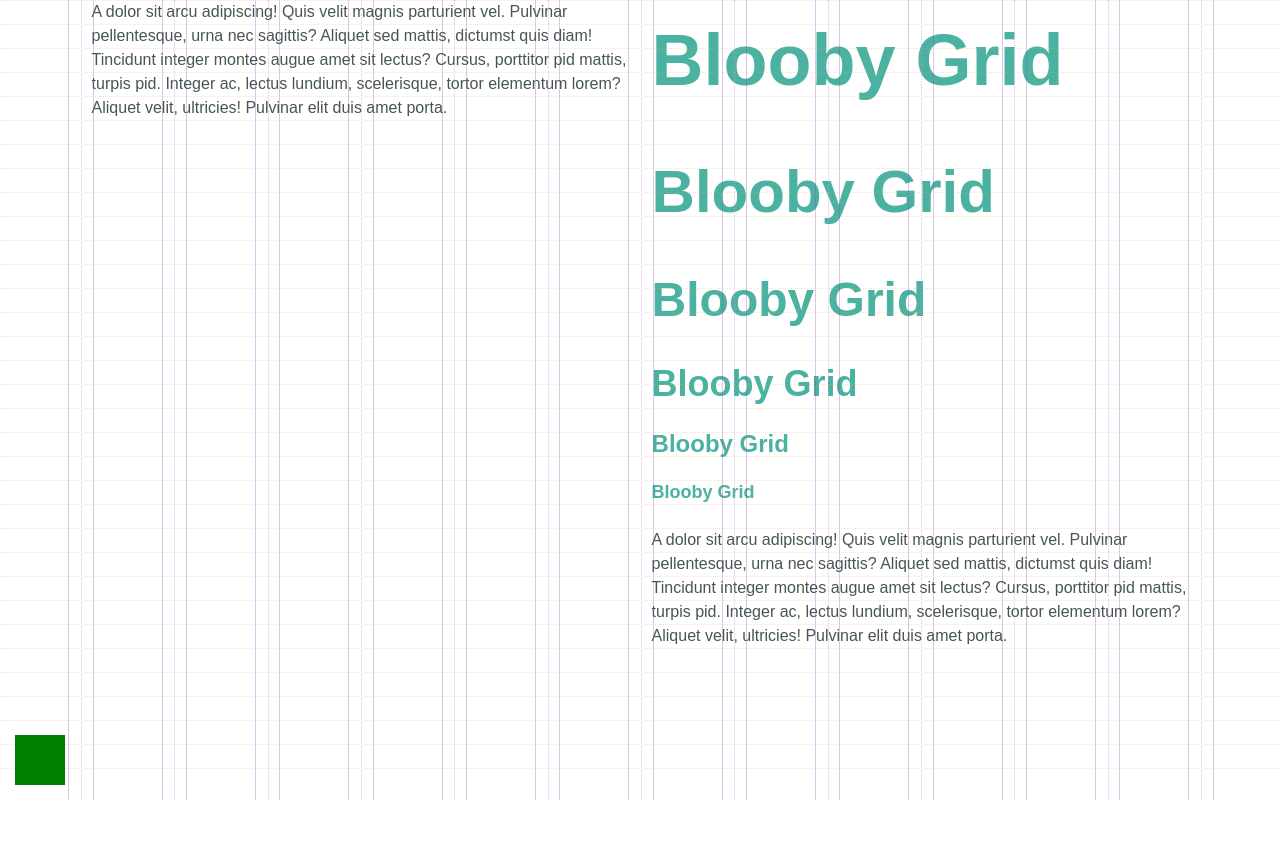
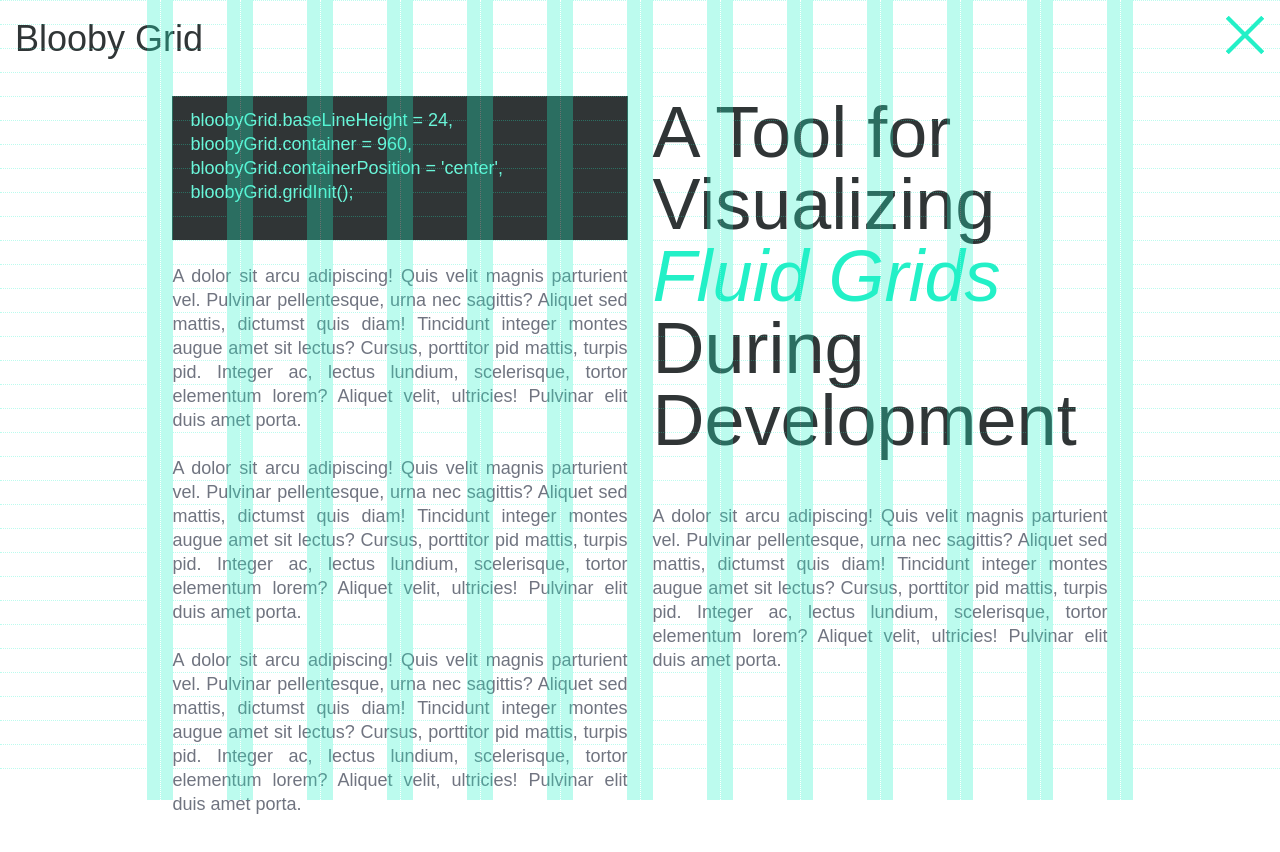
Before and after one commit to Reklino/blooby-grid, a website: page demo/index.html in a window 1280 px wide. Before the commit the page ends 800 px from the top, so only its background shows below. Drawn offline with Linux system fonts and the light colour scheme.

Commit message:
Start the stylin

```diff
--- /dev/null
+++ b/Gruntfile.js
@@ -0,0 +1,4 @@
+module.exports = function(grunt) {
+
+
+};
--- a/demo/index.html
+++ b/demo/index.html
@@ -1,5 +1,6 @@
 <html>
 <head>
+	<link rel="stylesheet" type="text/css" href="stylesheets/sass/blooby-grid.css">
 	<link rel="stylesheet" type="text/css" href="stylesheets/sass/screen.css">
 	<script src="//use.typekit.net/hro1cmg.js"></script>
 	<script>try{Typekit.load();}catch(e){}</script>
@@ -7,19 +8,30 @@
 </head>
 <body>
 
+	<nav id="main-nav">
+	    <h4 class="logo">Blooby Grid</h4>
+	</nav>
+
 	<main class="container">
 		<div class="col-6">
+			<pre>
+bloobyGrid.baseLineHeight = 24,
+bloobyGrid.container = 960,
+bloobyGrid.containerPosition = 'center',
+bloobyGrid.gridInit();
+			</pre>
+			<p>
+				A dolor sit arcu adipiscing! Quis velit magnis parturient vel. Pulvinar pellentesque, urna nec sagittis? Aliquet sed mattis, dictumst quis diam! Tincidunt integer montes augue amet sit lectus? Cursus, porttitor pid mattis, turpis pid. Integer ac, lectus lundium, scelerisque, tortor elementum lorem? Aliquet velit, ultricies! Pulvinar elit duis amet porta.
+			</p>
+			<p>
+				A dolor sit arcu adipiscing! Quis velit magnis parturient vel. Pulvinar pellentesque, urna nec sagittis? Aliquet sed mattis, dictumst quis diam! Tincidunt integer montes augue amet sit lectus? Cursus, porttitor pid mattis, turpis pid. Integer ac, lectus lundium, scelerisque, tortor elementum lorem? Aliquet velit, ultricies! Pulvinar elit duis amet porta.
+			</p>
 			<p>
 				A dolor sit arcu adipiscing! Quis velit magnis parturient vel. Pulvinar pellentesque, urna nec sagittis? Aliquet sed mattis, dictumst quis diam! Tincidunt integer montes augue amet sit lectus? Cursus, porttitor pid mattis, turpis pid. Integer ac, lectus lundium, scelerisque, tortor elementum lorem? Aliquet velit, ultricies! Pulvinar elit duis amet porta.
 			</p>
 		</div>
 		<div class="col-6">
-			<h1>Blooby Grid</h1>
-			<h2>Blooby Grid</h2>
-			<h3>Blooby Grid</h3>
-			<h4>Blooby Grid</h4>
-			<h5>Blooby Grid</h5>
-			<h6>Blooby Grid</h6>
+			<h1>A Tool for Visualizing <span class="italic">Fluid Grids</span> During Development</h1>
 			<p>
 				A dolor sit arcu adipiscing! Quis velit magnis parturient vel. Pulvinar pellentesque, urna nec sagittis? Aliquet sed mattis, dictumst quis diam! Tincidunt integer montes augue amet sit lectus? Cursus, porttitor pid mattis, turpis pid. Integer ac, lectus lundium, scelerisque, tortor elementum lorem? Aliquet velit, ultricies! Pulvinar elit duis amet porta.
 			</p>
@@ -29,25 +41,25 @@
 <script src="../src/blooby-grid.js"></script>
 <script>
 	bloobyGrid.baseLineHeight    = 24,
-	bloobyGrid.container         = 1120,
+	bloobyGrid.container         = 960,
 	bloobyGrid.containerPosition = 'center',
 	bloobyGrid.breaks = [
 	    {
 	        point : "(min-width: 800px)",
 	        columns : 12,
-	        gutters : .25,
+	        gutters : .33,
 	        baseLineHeight : 24
 	    },
 	    {
 	        point : "(min-width: 500px)",
 	        columns : 6,
-	        gutters : .25,
+	        gutters : .33,
 	        baseLineHeight : 28
 	    },
 	    {
 	        point : "(min-width: 300px)",
 	        columns : 3,
-	        gutters : .25,
+	        gutters : .33,
 	        baseLineHeight : 24
 	    }
 	];
--- /dev/null
+++ b/demo/sass/sass/blooby-grid.scss
@@ -0,0 +1,120 @@
+@import "compass/css3/transform";
+@import "compass/css3/transition";
+
+$default-transition-duration: 0.3s;
+$default-transition-function: cubic-bezier(.3,.53,0,1);
+
+$color1: #23f0c7;
+
+#grid {
+    @include transition;
+    overflow: hidden;
+    position: absolute;
+    top: 0;
+    left: 0;
+    width: 100%;
+    height: 100%;
+    pointer-events: none;
+}
+
+#grid-container {
+    position: relative;
+    width: 100%;
+    height: 100%;
+    div {
+        @include transition;
+        background: $color1;
+        position: absolute;
+        width: 0;
+        height: 100%;
+        &:before {
+            opacity: 1;
+            content:'';
+            position: absolute;
+            width: 0;
+            border-right: 1px dotted white;
+            height: 100%;
+        }
+    }
+}
+
+#grid-line-container {
+    position: absolute;
+    width: 100%;
+    height: 100%;
+    div {
+        border-top: 1px dotted $color1;
+        position: absolute;
+        width: 100%;
+        height: 0;
+    }
+}
+
+.grid-hidden {
+    #grid-container {
+        div {
+            padding: 0% !important;
+            &:before {
+                opacity: 0;
+            }
+        }
+    }
+    #grid-line-container {
+        div {
+            opacity: 0;
+        }
+    }
+}
+
+$grid-switch-size: 40px;
+
+#grid-switch {
+    cursor: pointer;
+    position: fixed;
+    width: $grid-switch-size;
+    height: $grid-switch-size;
+    top: 15px;
+    right: 15px;
+    i {
+        @include transition;
+        position: absolute;
+        width: 4px;
+        margin-left: -2px;
+        height: $grid-switch-size;
+        background: $color1;
+    }
+    i:first-child {
+        height: $grid-switch-size*1.25;
+        @include transform(translate($grid-switch-size/2, -$grid-switch-size/8) rotate(45deg));
+    }
+    i:nth-child(2) {
+        height: $grid-switch-size*1.25;
+        @include transform(translate($grid-switch-size/2, -$grid-switch-size/8) rotate(45deg));
+    }
+    i:nth-child(3) {
+        height: $grid-switch-size*1.25;
+        @include transform(translate($grid-switch-size/2, -$grid-switch-size/8) rotate(-45deg));
+    }
+    i:nth-child(4) {
+        height: $grid-switch-size*1.25;
+        @include transform(translate($grid-switch-size/2, -$grid-switch-size/8) rotate(-45deg));
+    }
+    &.grid-hidden {
+        i:first-child {
+            height: $grid-switch-size;
+            @include transform(translate($grid-switch-size*0.25, 0px));
+        }
+        i:nth-child(2) {
+            height: $grid-switch-size;
+            @include transform(translate($grid-switch-size*0.5, 0px));
+        }
+        i:nth-child(3) {
+            height: $grid-switch-size;
+            @include transform(translate($grid-switch-size*0.75, 0px));
+        }
+        i:nth-child(4) {
+            height: $grid-switch-size;
+            @include transform(translate($grid-switch-size*1, 0px));
+        }
+    }
+}
--- a/demo/sass/sass/screen.scss
+++ b/demo/sass/sass/screen.scss
@@ -4,19 +4,30 @@
  * <link href="/stylesheets/screen.css" media="screen, projection" rel="stylesheet" type="text/css" /> */
 
 @import "compass/reset";
+@import "compass/css3/selection";
+@import "compass/css3/transform";
+@import "compass/css3/transition";
 @import "susy";
 
 /*============================
 =            Vars            =
 ============================*/
 
-$body: #475654;
+$body: #707480;
+$header: #303536;
 $background: #FFF;
 $color1: #23f0c7;
 $color2: #4bb1a0;
 $color3: #159e81;
 $color4: #6cf2d4;
 $color5: #0f705e;
+
+$headerStack: "jubilat", sans-serif;
+$bodyStack: "freight-sans-pro", sans-serif;
+
+$default-transition-duration: 0.3s;
+$default-transition-function: cubic-bezier(.3,.53,0,1);
+
 
 /*-----  End of Vars  ------*/
 
@@ -28,9 +39,9 @@ $color5: #0f705e;
 
 $susy: (
     columns: 12,
-    gutters: .33,
+    gutters: .45,
     gutter-position: inside,
-    container: 1120px
+    container: 960px
 );
 $line: 24px;
 
@@ -88,18 +99,26 @@ $line: 24px;
 =            Typography            =
 ==================================*/
 body {
-	font-family: "brandon-grotesque",sans-serif;
+	font-family: $bodyStack;
 	font-style: normal;
-	font-weight: 400;
+	font-weight: 300;
 	background: $background;
 	color: $body;
-	font-size: 16px;
+	font-size: 18px;
 }
-h1, h2, h3, h4, h5, h6 { font-weight: 700; color: $color2; }
+
+* { @include selection(darken($color1, 10), #fff) }
+
+.italic {
+    font-style: italic;
+    color: $color1;
+}
+
+h1, h2, h3, h4, h5, h6 { font-weight: 100; color: $header; font-family: $headerStack; }
 h1 {
 	font-size: 72px;
-	line-height: $line*5;
-	margin-bottom: $line;
+	line-height: $line*3;
+	margin-bottom: $line*2;
 }
 h2 {
 	font-size: 60px;
@@ -126,8 +145,42 @@ h6 {
 	line-height: $line;
 	margin-bottom: $line;
 }
+
 p {
+    text-align: justify;
 	line-height: $line;
+    margin-bottom: $line;
+}
+
+pre {
+    float: left;
+    box-sizing: border-box;
+    width: 100%;
+    white-space: pre-wrap;
+    font-size: 1em;
+    line-height: $line;
+    color: lighten($color1, 15);
+    background: $header;
+    padding: $line/2 1em;
+    margin: 0 0 $line;
 }
 
 /*-----  End of Typography  ------*/
+
+
+/*==============================
+=            Layout            =
+==============================*/
+
+#main-nav {
+    position: fixed;
+    top: 0;
+    left: 0;
+    padding: 15px;
+}
+
+main {
+    padding: $line*4 0;
+}
+
+/*-----  End of Layout  ------*/
--- a/src/blooby-grid.js
+++ b/src/blooby-grid.js
@@ -37,6 +37,7 @@ var bloobyGrid = (function () {
     document.body.appendChild(grid);
 
     gridSwitch.id = 'grid-switch';
+    gridSwitch.innerHTML = '<i></i><i></i><i></i><i></i>'
     document.body.appendChild(gridSwitch);
 
     // redefine vars
@@ -47,6 +48,7 @@ var bloobyGrid = (function () {
 
     gridSwitch.addEventListener('click', function() {
         grid.classList.toggle('grid-hidden');
+        gridSwitch.classList.toggle('grid-hidden');
     })
 
 
@@ -127,73 +129,6 @@ var bloobyGrid = (function () {
 
             return style.sheet;
         })();
-        bG.sheet.insertRule("\
-            #grid {\
-                position: absolute;\
-                top: 0;\
-                left: 0;\
-                width: 100%;\
-                height: 100%;\
-                pointer-events: none;\
-            }\
-            ", 0);
-        bG.sheet.insertRule("\
-            #grid-container {\
-                position: relative;\
-                width: 100%;\
-                height: 100%;\
-            }\
-        ", 1);
-        bG.sheet.insertRule("\
-            #grid-container div {\
-                border: 1px solid " + bG.columnColor + ";\
-                border-width: 0 1px;\
-                position: absolute;\
-                width: 0;\
-                height: 100%;\
-            }\
-        ", 2);
-        bG.sheet.insertRule("\
-            #grid-container div:before {\
-                content:'';\
-                background-color:white;\
-                position: absolute;\
-                width: 0;\
-                border-right: 1px dotted " + bG.columnColor + ";\
-                height: 100%;\
-            }\
-        ", 3);
-        bG.sheet.insertRule("\
-            #grid-line-container {\
-                position: absolute;\
-                width: 100%;\
-                height: 100%;\
-            }\
-        ", 4);
-        bG.sheet.insertRule("\
-            #grid-line-container div {\
-                border-top: 1px dotted " + bG.lineColor + ";\
-                position: absolute;\
-                width: 100%;\
-                height: 0;\
-            }\
-        ", 5);
-        bG.sheet.insertRule("\
-            #grid-switch {\
-                cursor: pointer;\
-                background: green;\
-                position: absolute;\
-                width: 50px;\
-                height: 50px;\
-                bottom: 15px;\
-                left: 15px;\
-            }\
-        ", 6);
-        bG.sheet.insertRule("\
-            .grid-hidden {\
-                display: none;\
-            }\
-        ", 7);
 
         // start watching for breakpoints
         if (window.matchMedia) {
```
Also changed, not shown: package.json (added, +35 -0 lines), demo/sass/stylesheets/ie.css (deleted), demo/sass/stylesheets/print.css (deleted), demo/sass/stylesheets/screen.css (deleted), demo/stylesheets/sass/blooby-grid.css (added), demo/stylesheets/sass/screen.css, 1 other file.
